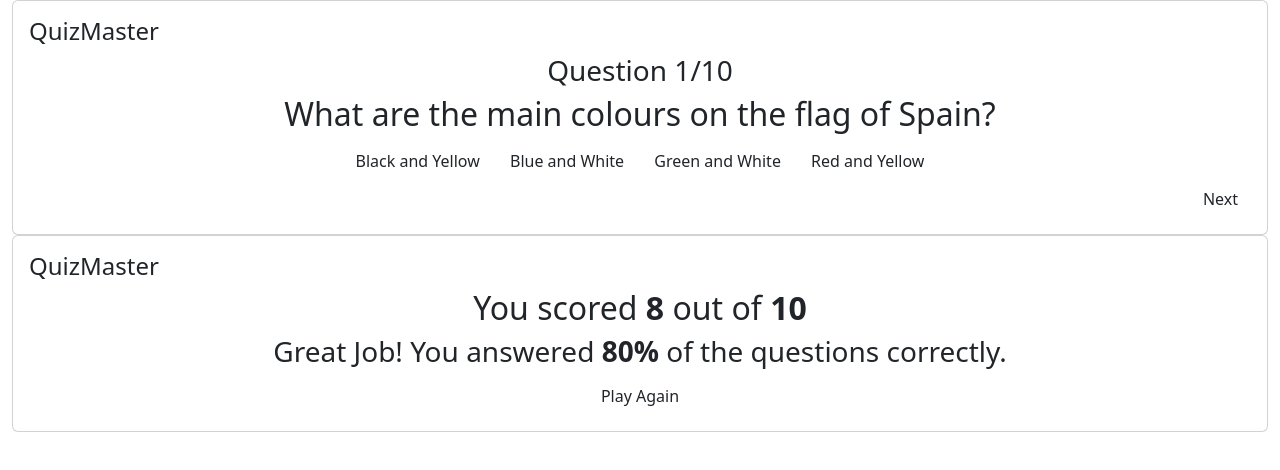
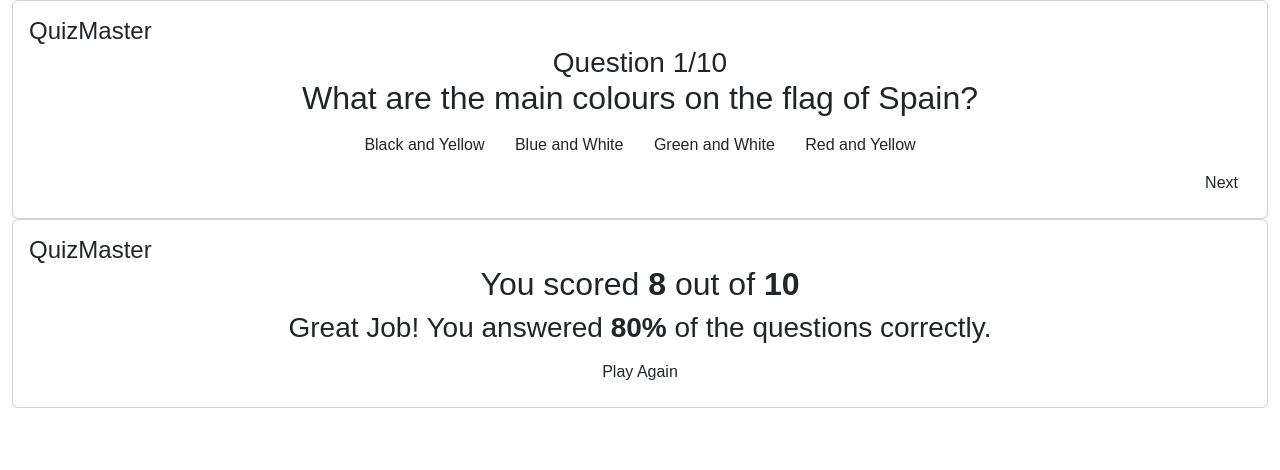
Before and after one commit to sarah2123/QuizMaster, a plain HTML site: page index.html in a window 1280 px wide. Drawn offline with nearby package versions, Linux system fonts and the light colour scheme; a web font is replaced by a local one.

Commit message:
Create css global styles

```diff
--- a/assets/css/style.css
+++ b/assets/css/style.css
@@ -11,6 +11,13 @@
     --quarternary-color:
 }
 
+/* Global Styles */
+
+html, body * {
+    margin: 0;
+    padding: 0;
+    font-family: var(--primary-font);
+}
 
 
 
```
